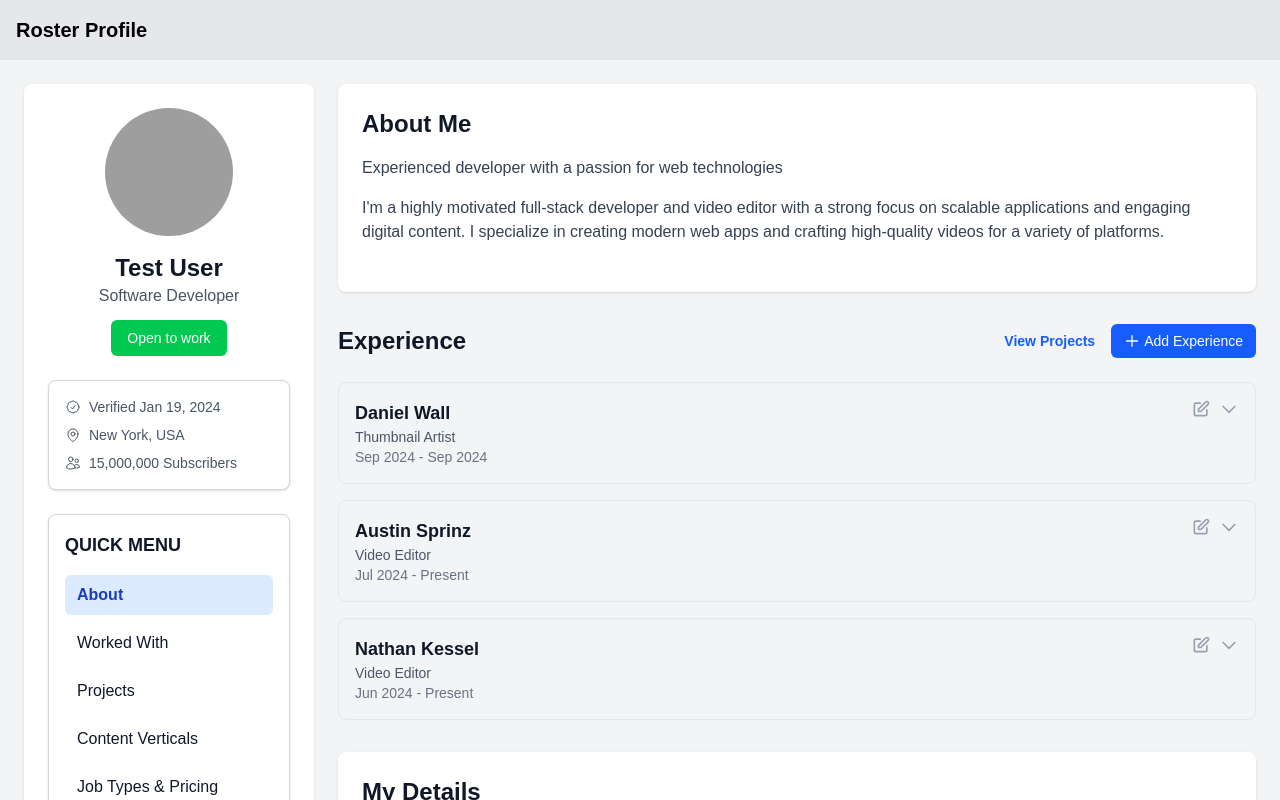
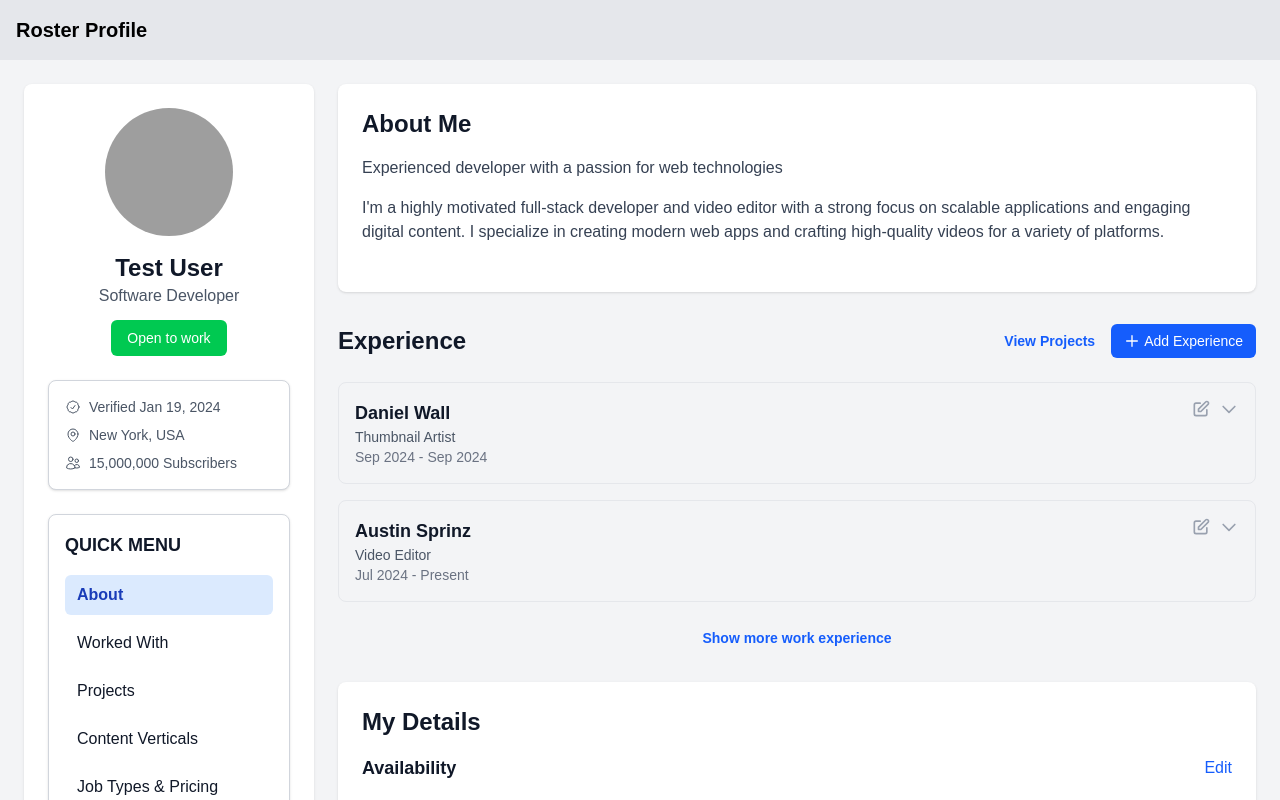
Before and after one commit to yeshu10/rosterprofile, a Next.js app: page /profile/1 in a window 1280 px wide. Shown: the top 800 px of the page. Built offline with nearby package versions, Linux system fonts and the light colour scheme; grey boxes are pictures that could not be loaded.

Commit message:
profile experience show more added

```diff
--- a/src/components/ProfileExperience.tsx
+++ b/src/components/ProfileExperience.tsx
@@ -26,6 +26,7 @@ export default function ProfileExperience({ employers, onViewProjects, onUpdateE
   // State to manage the employer modal
   const [isEmployerModalOpen, setIsEmployerModalOpen] = useState(false);
   const [selectedEmployer, setSelectedEmployer] = useState<Experience | undefined>();
+  const [visibleExperiencesCount, setVisibleExperiencesCount] = useState(2);
 
   const projectsPerRow = 3;
 
@@ -103,6 +104,10 @@ export default function ProfileExperience({ employers, onViewProjects, onUpdateE
     }
   };
 
+  const handleShowMoreExperiences = () => {
+    setVisibleExperiencesCount(employers.length);
+  };
+
   const formatCount = (count?: number) => {
     if (count === undefined) return '--';
     if (count >= 1000000) {
@@ -138,7 +143,7 @@ export default function ProfileExperience({ employers, onViewProjects, onUpdateE
       </div>
 
       <div className="space-y-4">
-        {employers.map((employer) => {
+        {employers.slice(0, visibleExperiencesCount).map((employer) => {
           const isExperienceOpen = openExperienceId === employer.id;
           const searchTerm = projectSearchTerms[employer.id] || '';
           const sortCriteria = projectSortCriteria[employer.id] || 'default';
@@ -248,7 +253,7 @@ export default function ProfileExperience({ employers, onViewProjects, onUpdateE
                                 value={filterCriteria}
                                 onChange={e => handleProjectFilterChange(employer.id, e.target.value)}
                               >
-                                <option value="all">All Platforms</option>
+                                <option value="all">Filter by</option>
                                 <option value="youtube">Youtube</option>
                                 <option value="instagram">Instagram</option>
                                 <option value="facebook">Facebook</option>
@@ -322,6 +327,15 @@ export default function ProfileExperience({ employers, onViewProjects, onUpdateE
         })}
       </div>
 
+      <div className="text-center mt-4">
+        <button
+          onClick={handleShowMoreExperiences}
+          className="text-blue-600 hover:underline text-sm font-semibold"
+        >
+          Show more work experience
+        </button>
+      </div>
+
       {/* Project Detail Modal */}
       <ProjectDetailModal project={selectedProject} onClose={handleCloseProjectDetailModal} />
 
```
